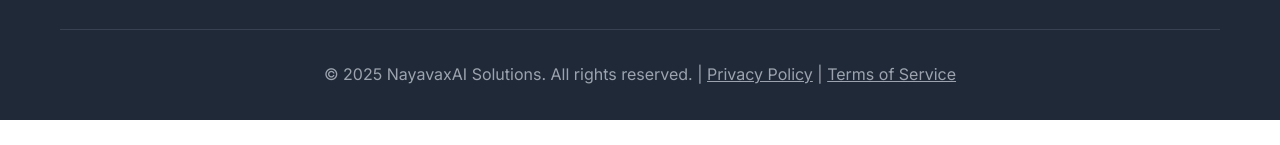
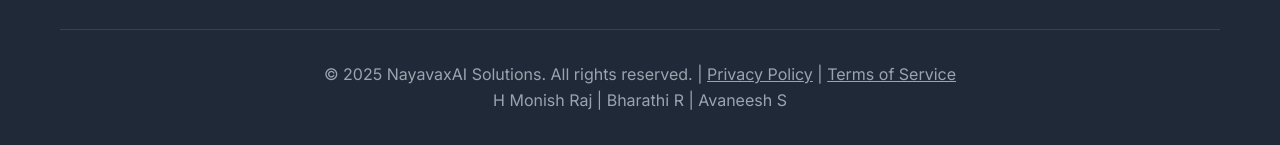
Before and after one commit to h-monishraj-1/NayavaxAI, a plain HTML site: page index.html in a window 1280 px wide. Shown: the part 4066-4211 px from the top of the page. Before the commit the page ends 4186 px from the top, so only its background shows below. Drawn offline with Linux system fonts and the light colour scheme.

Commit message:
added names

```diff
--- a/index.html
+++ b/index.html
@@ -1324,6 +1324,7 @@
             </div>
             <div class="footer-bottom">
                 <p>&copy; 2025 NayavaxAI Solutions. All rights reserved. | <a href="#" style="color: inherit;">Privacy Policy</a> | <a href="#" style="color: inherit;">Terms of Service</a></p>
+                <p>H Monish Raj | Bharathi R | Avaneesh S</p>
             </div>
         </div>
     </footer>
```
